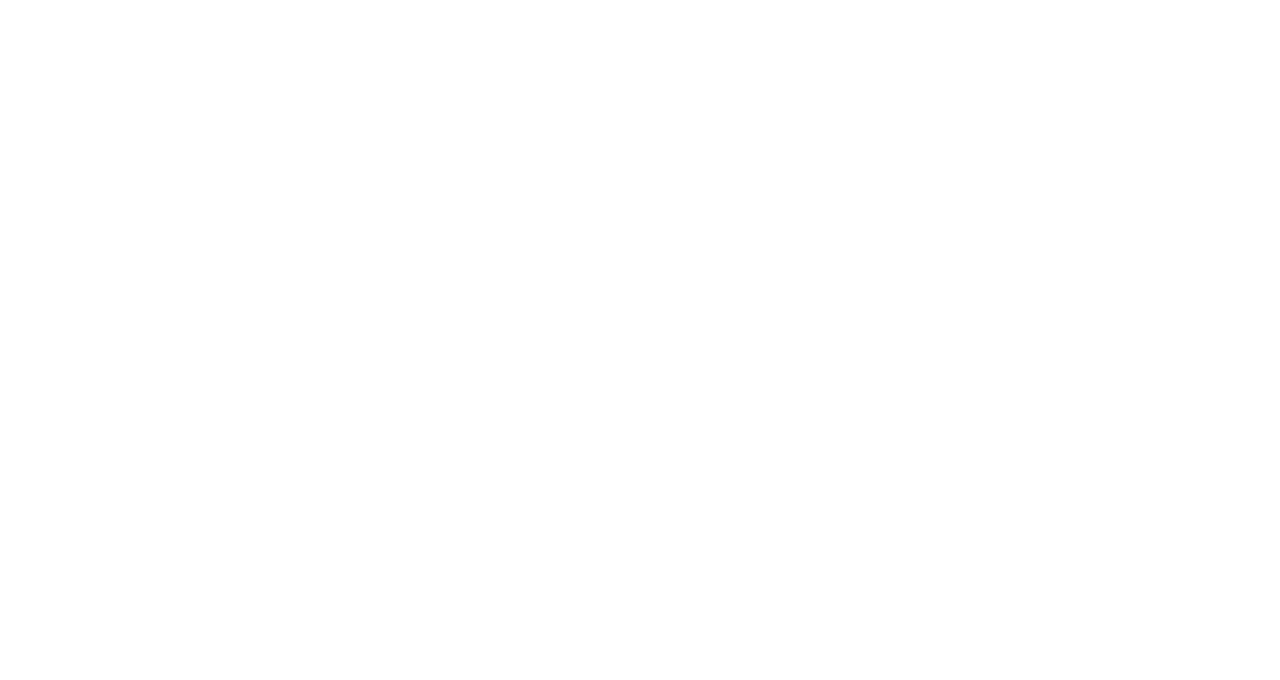
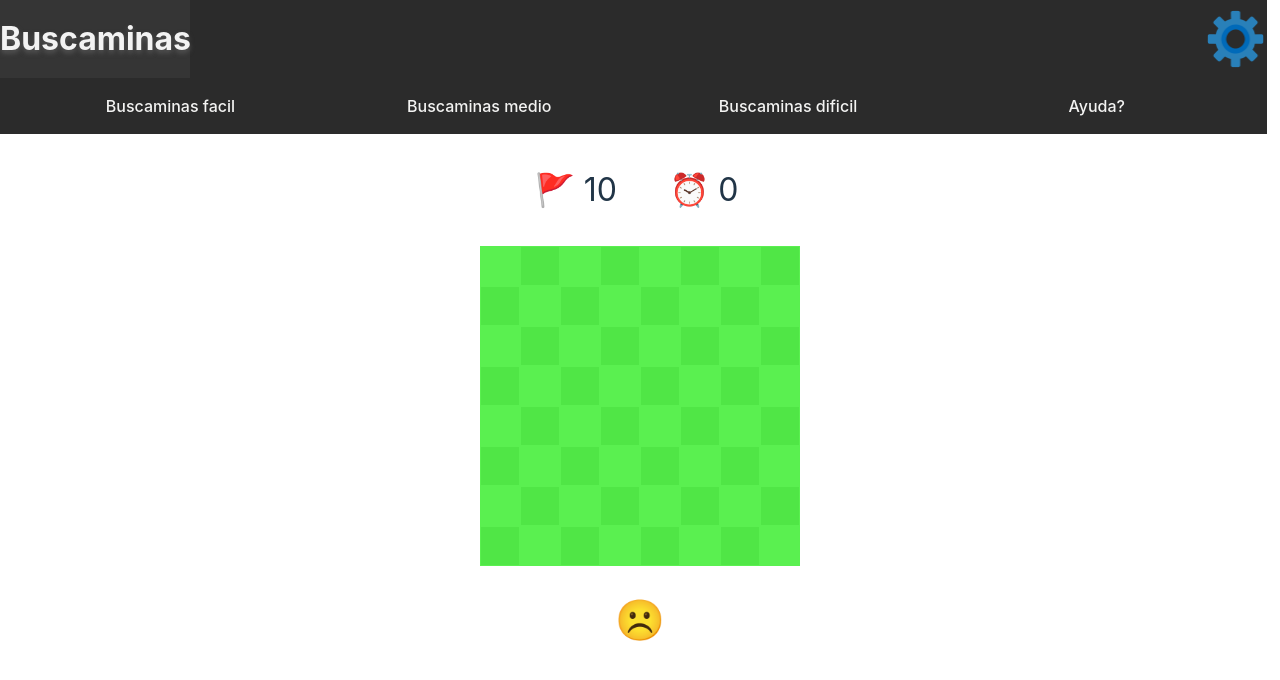
Before and after one commit to Ethan04Munoz/Buscaminas, a React (Vite) app: page /Buscaminas/easy in a window 1280 px wide. Before the commit this address had no page. Shown: the top 680 px of the page. Built offline with nearby package versions, Linux system fonts and the light colour scheme.

Commit message:
Añadir buscaminas a los enlaces y a las rutas

```diff
--- a/src/App.jsx
+++ b/src/App.jsx
@@ -7,11 +7,11 @@ function App() {
   return(
     <BrowserRouter>
       <Routes>
-        <Route path="/easy" element={<GameState difficulty="facil"/>}/>
-        <Route path="/medium" element={<GameState difficulty="medio"/>}/>
-        <Route path="/hard" element={<GameState difficulty="dificil"/>}/>
-        <Route path="/help" element={<ComoJugar/>}/>
-        <Route path="/" element={<Home/>}/>
+        <Route path="/Buscaminas/easy" element={<GameState difficulty="facil"/>}/>
+        <Route path="/Buscaminas/medium" element={<GameState difficulty="medio"/>}/>
+        <Route path="/Buscaminas/hard" element={<GameState difficulty="dificil"/>}/>
+        <Route path="/Buscaminas/help" element={<ComoJugar/>}/>
+        <Route path="/Buscaminas" element={<Home/>}/>
       </Routes>
     </BrowserRouter>
   )
--- a/src/Navbar.jsx
+++ b/src/Navbar.jsx
@@ -16,7 +16,7 @@ function Navbar(props){
     return(
         <div className="navbar">
             <div className="gridNavBar">
-                <Link to="/"><div className="buscaminasHomeTitle"> <h1>Buscaminas</h1></div></Link>
+                <Link to="/Buscaminas/"><div className="buscaminasHomeTitle"> <h1>Buscaminas</h1></div></Link>
                 <div></div>
                 <img className="" src="config.png" alt="" onClick={encenderModalConfiguracion}/>
             </div>
--- a/src/Submenu.jsx
+++ b/src/Submenu.jsx
@@ -13,19 +13,19 @@ function Submenu(){
     return (
         <div className="submenu">
             <div className='contenedorEnlace'>
-                <Link className="enlaceSubmenu" to="/easy">Buscaminas facil</Link>
+                <Link className="enlaceSubmenu" to="/Buscaminas/easy">Buscaminas facil</Link>
             </div>
             <div className='contenedorEnlace'>
-                <Link className="enlaceSubmenu" to="/medium">Buscaminas medio</Link>
+                <Link className="enlaceSubmenu" to="/Buscaminas/medium">Buscaminas medio</Link>
             </div>
             {esMovil == false && (
             <div className='contenedorEnlace'>
-                <Link className="enlaceSubmenu" to="/hard">Buscaminas dificil</Link>
+                <Link className="enlaceSubmenu" to="/Buscaminas/hard">Buscaminas dificil</Link>
             </div>
             )}
 
             <div className='contenedorEnlace'>
-                <Link className="enlaceSubmenu" to="/help">Ayuda?</Link>
+                <Link className="enlaceSubmenu" to="/Buscaminas/help">Ayuda?</Link>
             </div>
         </div>
     )
```
